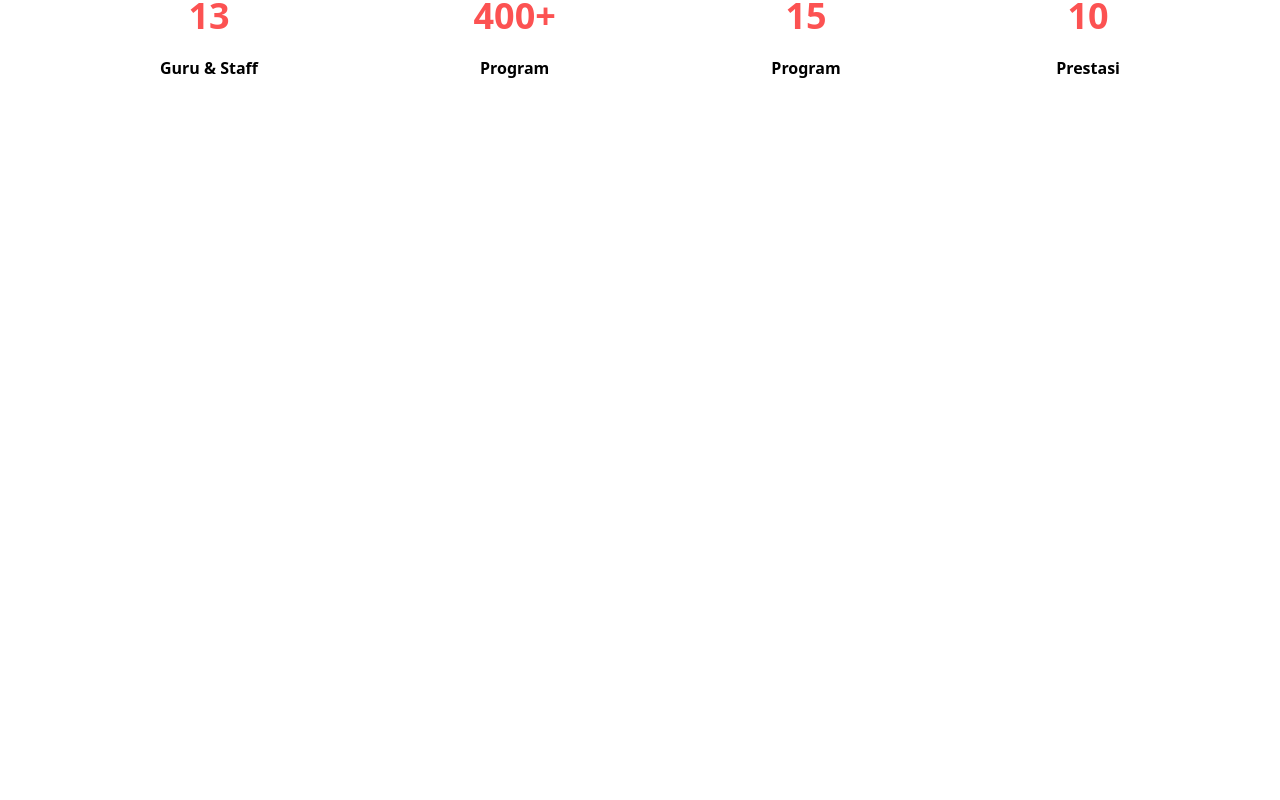
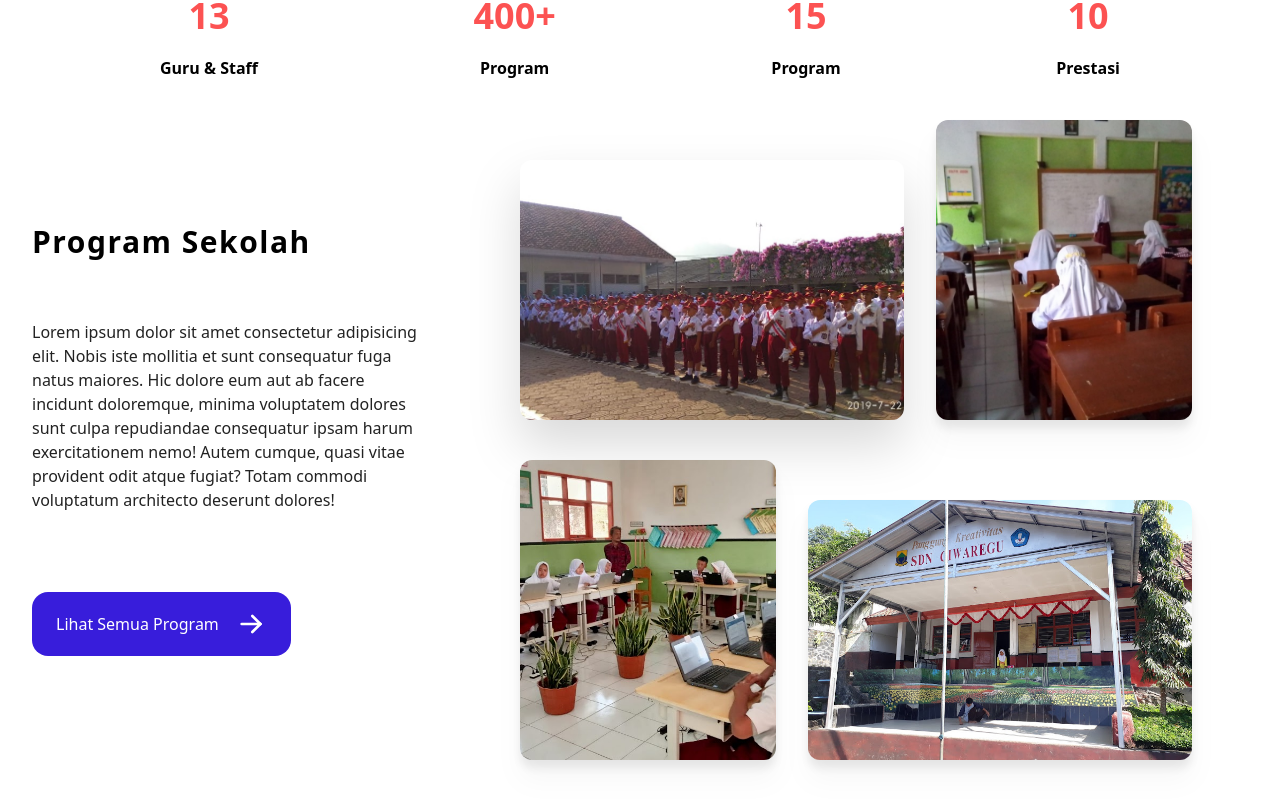
Before and after one commit to azarnuzy/sd-ciwaregu-1-fe, a Next.js app: page /LandingPage in a window 1280 px wide. Shown: the part 1460-2260 px from the top of the page. Before the commit the page ends 1580 px from the top, so only its background shows below. Built offline with nearby package versions, Linux system fonts and the light colour scheme.

Commit message:
add program in landing page

```diff
--- /dev/null
+++ b/src/components/LandingPage/Program.jsx
@@ -0,0 +1,91 @@
+import Image from 'next/image'
+import React from 'react'
+import content1 from '../../assets/images/content-1.jpg'
+import content2 from '../../assets/images/content-2.jpg'
+import content6 from '../../assets/images/content-6.jpg'
+import content7 from '../../assets/images/content-7.jpg'
+
+function Program() {
+  return (
+    <div className='w-full max-w-7xl md:px-8 mb-10 gap-10 justify-center md:mx-auto flex flex-col md:flex-row'>
+      <div className='md:w-1/3 w-full px-8 gap-3 md:px-0 flex flex-col md:gap-10 justify-center'>
+        <h2 className='font-bold text-3xl mb-5 tracking-wider'>
+          Program Sekolah
+        </h2>
+        <p className='text-light-dark text-'>
+          Lorem ipsum dolor sit amet consectetur adipisicing elit. Nobis iste
+          mollitia et sunt consequatur fuga natus maiores. Hic dolore eum aut ab
+          facere incidunt doloremque, minima voluptatem dolores sunt culpa
+          repudiandae consequatur ipsam harum exercitationem nemo! Autem cumque,
+          quasi vitae provident odit atque fugiat? Totam commodi voluptatum
+          architecto deserunt dolores!
+        </p>
+        <a
+          href='#'
+          className='flex w-fit gap-4 items-center py-4 px-6 mt-5 md:mt-10 bg-light-purple text-white rounded-2xl'
+        >
+          Lihat Semua Program{' '}
+          <svg
+            class='h-8 w-8 text-white'
+            width='24'
+            height='24'
+            viewBox='0 0 24 24'
+            stroke-width='2'
+            stroke='currentColor'
+            fill='none'
+            stroke-linecap='round'
+            stroke-linejoin='round'
+          >
+            {' '}
+            <path
+              stroke='none'
+              d='M0 0h24v24H0z'
+            />{' '}
+            <line
+              x1='5'
+              y1='12'
+              x2='19'
+              y2='12'
+            />{' '}
+            <line
+              x1='13'
+              y1='18'
+              x2='19'
+              y2='12'
+            />{' '}
+            <line
+              x1='13'
+              y1='6'
+              x2='19'
+              y2='12'
+            />
+          </svg>
+        </a>
+      </div>
+      <div className='w-full px-8 md:w-2/3 flex justify-center items-end flex-wrap gap-x-8 gap-y-10'>
+        <Image
+          src={content1}
+          alt='Siswa sedang berbaris di lapangan upacara'
+          className='object-cover drop-shadow-2xl  rounded-xl filter max-w-[400px] max-h-[260px] w-[45vw] md:w-[30vw] md:h-[40vh] h-[30vh]'
+        />
+        <Image
+          src={content2}
+          alt='Siswa sedang belajar dan presentasi di kelas'
+          className='object-cover drop-shadow-xl  rounded-xl filter max-w-[280px] max-h-[300px] w-[30vw] md:w-[20vw] h-[40vh] md:h-[50vh]'
+        />
+        <Image
+          src={content6}
+          alt='Siswa sedang belajar dan presentasi di kelas'
+          className='object-cover drop-shadow-xl  rounded-xl filter max-w-[280px] max-h-[300px] w-[30vw] md:w-[20vw] h-[40vh] md:h-[50vh]'
+        />
+        <Image
+          src={content7}
+          alt='Siswa sedang berbaris di lapangan upacara'
+          className='object-cover drop-shadow-xl  rounded-xl filter max-w-[400px] max-h-[260px] w-[45vw] md:w-[30vw] md:h-[40vh] h-[30vh]'
+        />
+      </div>
+    </div>
+  )
+}
+
+export default Program
--- a/src/components/LandingPage/Stat.jsx
+++ b/src/components/LandingPage/Stat.jsx
@@ -2,22 +2,22 @@ import React from 'react'
 
 function Stat() {
   return (
-    <div className='w-full max-w-7xl md:px-40 px-8 mb-10  justify-between flex '>
+    <div className='w-full md:mx-auto max-w-7xl lg:px-40 px-4 sm:px-8 mb-10  justify-between flex '>
       <div className='flex flex-col items-center gap-5'>
         <h4 className='text-light-red text-4xl font-extrabold'>13</h4>
-        <p className='font-bold'>Guru & Staff</p>
+        <p className='font-bold text-center'>Guru & Staff</p>
       </div>
       <div className='flex flex-col items-center gap-5'>
         <h4 className='text-light-red text-4xl font-extrabold'>400+</h4>
-        <p className='font-bold'>Program</p>
+        <p className='font-bold text-center'>Program</p>
       </div>
       <div className='flex flex-col items-center gap-5'>
         <h4 className='text-light-red text-4xl font-extrabold'>15</h4>
-        <p className='font-bold'>Program</p>
+        <p className='font-bold text-center'>Program</p>
       </div>
       <div className='flex flex-col items-center gap-5'>
         <h4 className='text-light-red text-4xl font-extrabold'>10</h4>
-        <p className='font-bold'>Prestasi</p>
+        <p className='font-bold text-center'>Prestasi</p>
       </div>
     </div>
   )
--- a/src/pages/LandingPage/index.jsx
+++ b/src/pages/LandingPage/index.jsx
@@ -1,5 +1,6 @@
 import About from '@/components/LandingPage/About'
 import HeaderComponent from '@/components/LandingPage/HeaderComponent'
+import Program from '@/components/LandingPage/Program'
 import Stat from '@/components/LandingPage/Stat'
 import SocialMedia from '@/components/Navbar/SocialMedia'
 
@@ -10,6 +11,7 @@ export default function LandingPage() {
       <HeaderComponent />
       <About />
       <Stat />
+      <Program />
     </>
   )
 }
```
Also changed, not shown: src/components/LandingPage/section.jsx (deleted).
